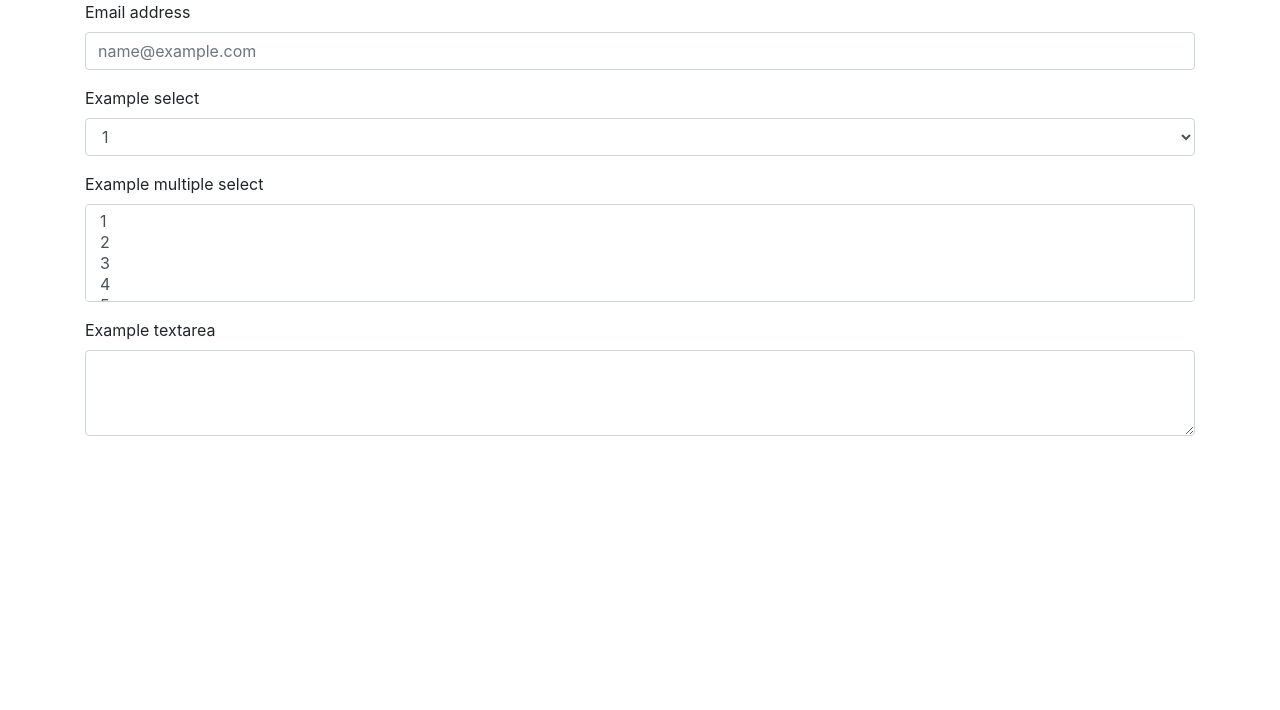
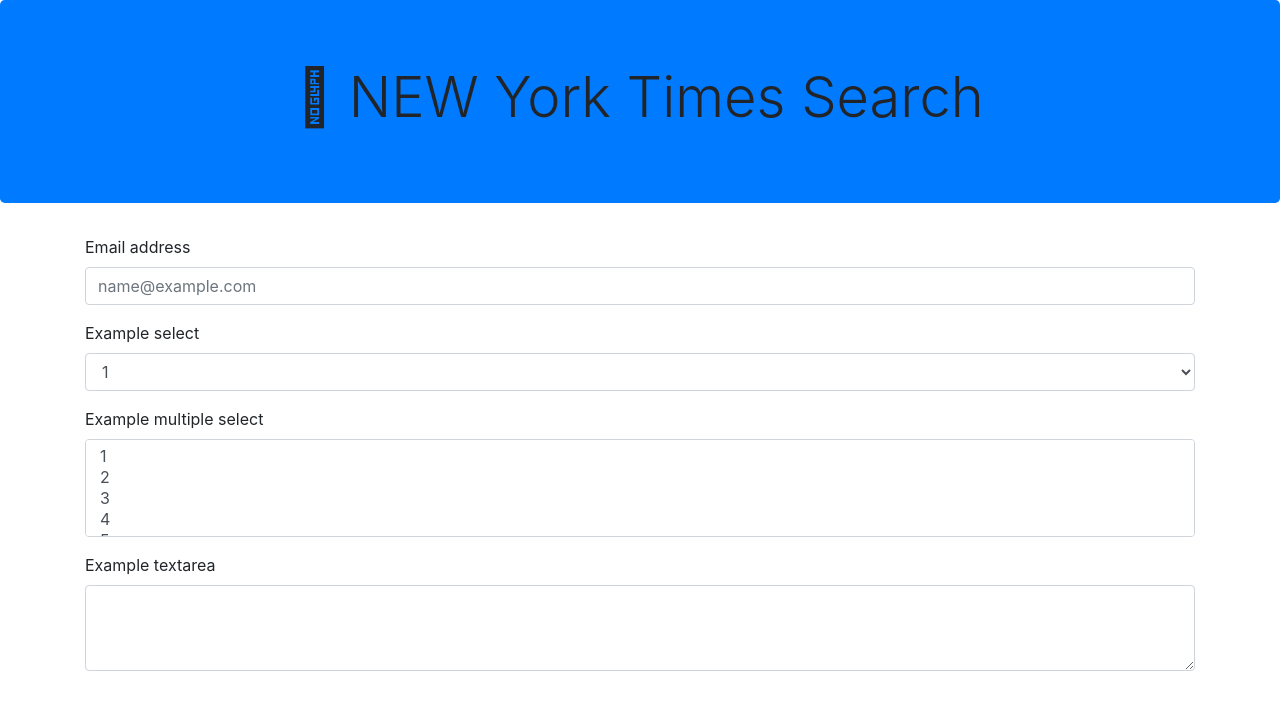
Before and after one commit to matttali09/NYTSearch, a plain HTML site: page index.html in a window 1280 px wide. Drawn offline with nearby package versions, Linux system fonts and the light colour scheme.

Commit message:
almost done with jumbotron :

```diff
--- a/index.html
+++ b/index.html
@@ -1,10 +1,12 @@
 <!DOCTYPE html>
 <html lang="en">
+
 <head>
   <meta charset="UTF-8">
   <meta name="viewport" content="width=device-width, initial-scale=1.0">
   <meta http-equiv="X-UA-Compatible" content="ie=edge">
-    <link rel="stylesheet" href="https://stackpath.bootstrapcdn.com/bootstrap/4.1.3/css/bootstrap.min.css" integrity="sha384-MCw98/SFnGE8fJT3GXwEOngsV7Zt27NXFoaoApmYm81iuXoPkFOJwJ8ERdknLPMO" crossorigin="anonymous">
+  <link rel="stylesheet" href="https://stackpath.bootstrapcdn.com/bootstrap/4.1.3/css/bootstrap.min.css" integrity="sha384-MCw98/SFnGE8fJT3GXwEOngsV7Zt27NXFoaoApmYm81iuXoPkFOJwJ8ERdknLPMO"
+    crossorigin="anonymous">
   <title>Document</title>
   <!-- apply reset, then bootstrap, then my additional styling, then jquery library -->
   <link rel="stylesheet" type="text/css" media="screen" href="assets/css/reset.css">
@@ -14,9 +16,16 @@
   <script src="https://code.jquery.com/jquery-3.3.1.min.js" integrity="sha256-FgpCb/KJQlLNfOu91ta32o/NMZxltwRo8QtmkMRdAu8="
     crossorigin="anonymous"></script>
 </head>
+
 <body>
 
-    <div class = "container">
+  <header>
+    <div class="jumbotron bg-primary text-center">
+      <h1 class="display-4">&#xf1ea; NEW York Times Search</h1>
+    </div>
+  </header>
+
+  <div class="container">
     <form>
       <div class="form-group">
         <label for="serch">Email address</label>
@@ -53,4 +62,5 @@
   <!-- link JavaScript file -->
   <script src="assets/js/main.js"></script>
 </body>
+
 </html>
```
Also changed, not shown: search.js (deleted). Lines whose indentation alone changed are shown as unchanged.
